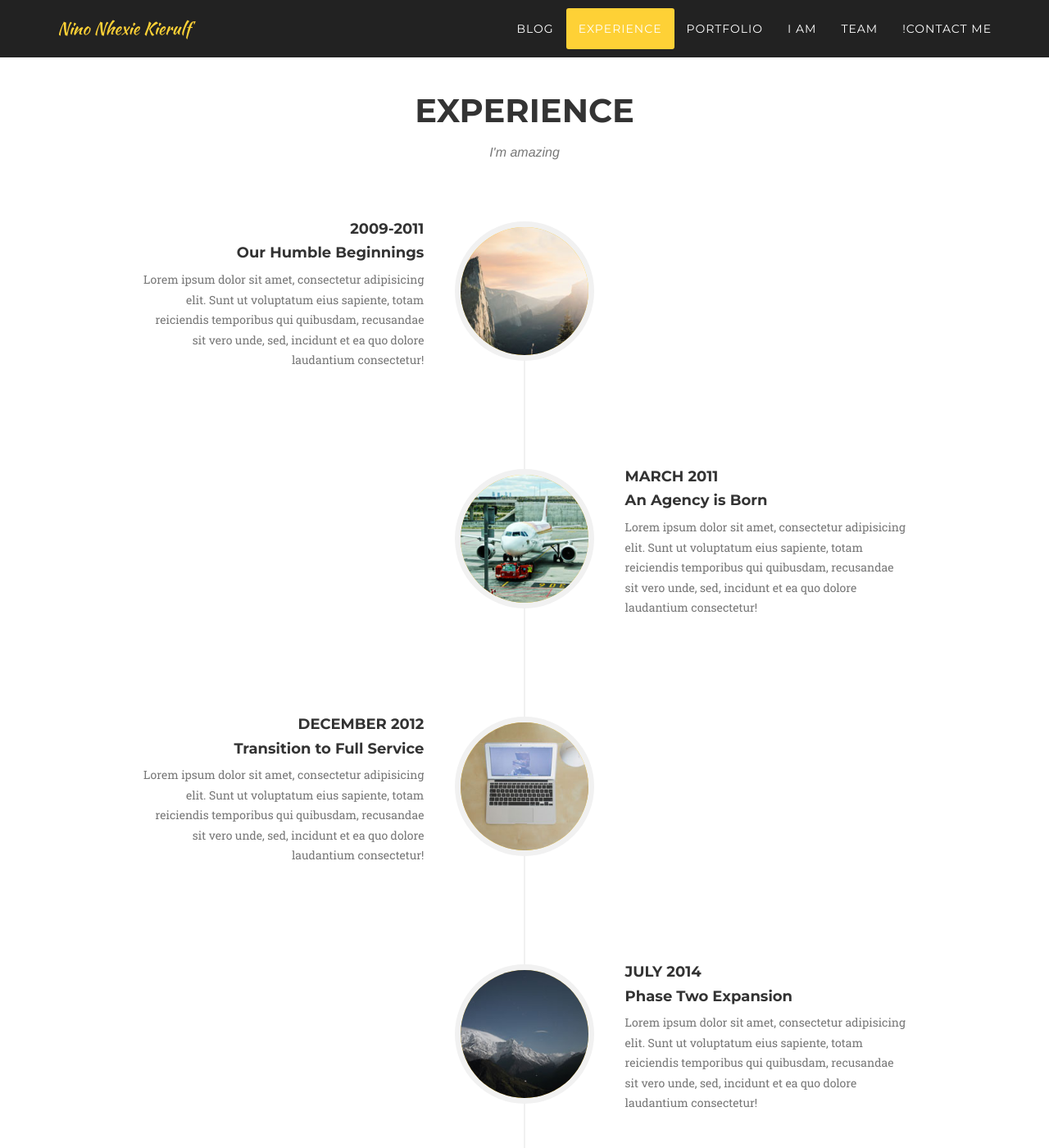
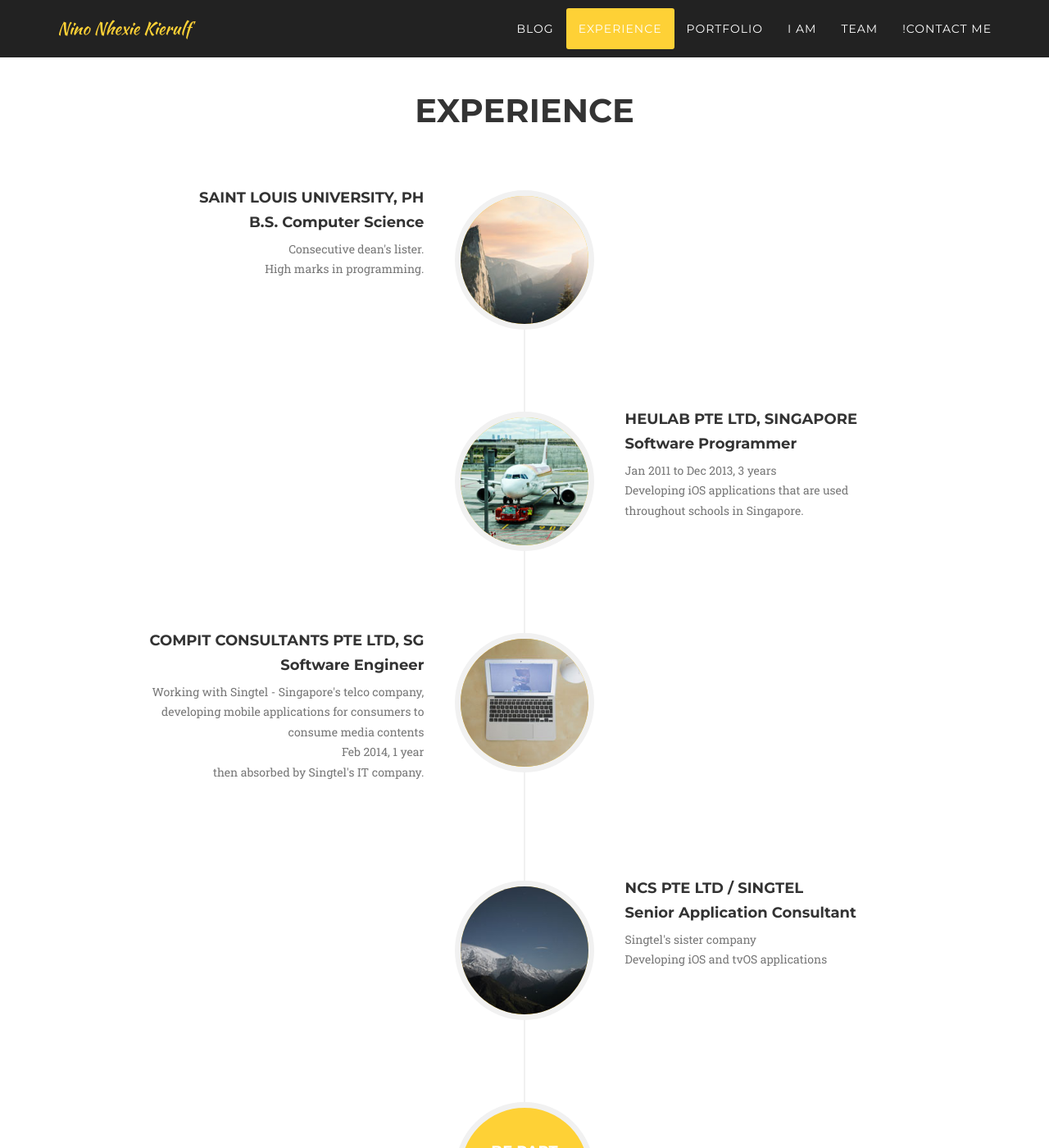
Before and after one commit to ninokierulf/ninokierulf.github.io, a Jekyll site: the page built from index.md, in a window 1280 px wide and 1400 px high, scrolled down 1103 px. Shown: the whole window at 82% size. Built offline with Jekyll 4.4.1, drawn with Linux system fonts in a browser that asks for light colours; nearby versions of some CDN libraries; some web fonts are replaced.

Commit message:
updated Experience

```diff
--- a/_data/about.yml
+++ b/_data/about.yml
@@ -1,27 +1,32 @@
-- name: "Our Humble Beginnings"
+- name: "B.S. Computer Science"
   image: "1.jpg"
   img-alt: "image description"
-  year: "2009-2011"
-  text: "Lorem ipsum dolor sit amet, consectetur adipisicing elit. Sunt ut voluptatum eius sapiente, totam reiciendis temporibus qui quibusdam, recusandae sit vero unde, sed, incidunt et ea quo dolore laudantium consectetur!"
+  year: "Saint Louis University, PH"
+  text: "Consecutive dean's lister.<br>
+         High marks in programming."
   side: left
 
-- name: "An Agency is Born"
+- name: "Software Programmer"
   image: "2.jpg"
   img-alt: "image description"
-  year: "March 2011"
-  text: "Lorem ipsum dolor sit amet, consectetur adipisicing elit. Sunt ut voluptatum eius sapiente, totam reiciendis temporibus qui quibusdam, recusandae sit vero unde, sed, incidunt et ea quo dolore laudantium consectetur!"
+  year: "Heulab Pte Ltd, Singapore"
+  text: "Jan 2011 to Dec 2013, 3 years<br>
+         Developing iOS applications that are used throughout schools in Singapore."
   side: right
 
-- name: "Transition to Full Service"
+- name: "Software Engineer"
   image: "3.jpg"
   img-alt: "image description"
-  year: "December 2012"
-  text: "Lorem ipsum dolor sit amet, consectetur adipisicing elit. Sunt ut voluptatum eius sapiente, totam reiciendis temporibus qui quibusdam, recusandae sit vero unde, sed, incidunt et ea quo dolore laudantium consectetur!"
+  year: "CompIT Consultants Pte Ltd, SG"
+  text: "Working with Singtel - Singapore's telco company, developing mobile applications for consumers to consume media contents<br>
+         Feb 2014, 1 year<br>
+         then absorbed by Singtel's IT company.<br>"
   side: left
 
-- name: "Phase Two Expansion"
+- name: "Senior Application Consultant"
   image: "4.jpg"
   img-alt: "image description"
-  year: "July 2014"
-  text: "Lorem ipsum dolor sit amet, consectetur adipisicing elit. Sunt ut voluptatum eius sapiente, totam reiciendis temporibus qui quibusdam, recusandae sit vero unde, sed, incidunt et ea quo dolore laudantium consectetur!"
+  year: "NCS Pte Ltd / Singtel"
+  text: "Singtel's sister company<br>
+         Developing iOS and tvOS applications"
   side: right
--- a/_data/render.yml
+++ b/_data/render.yml
@@ -21,7 +21,7 @@ portfolio:
 about:
   title: "Experience"
   title_nav: "Experience"
-  description: "I'm amazing"
+  description: ""
   url: "#about"
 
 team:
@@ -62,7 +62,7 @@ hero:
   url: "#about"
 
 engage:
-  title: "!Be Part <br>Of My <br>Story!"
+  title: "Be Part <br>Of My <br>Story!"
   url: "#contact"
 
 privacy:
```
